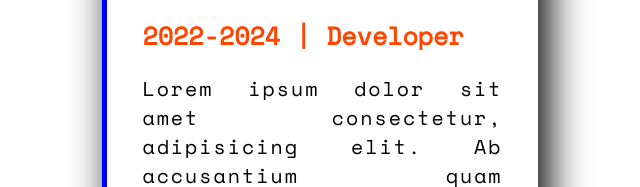
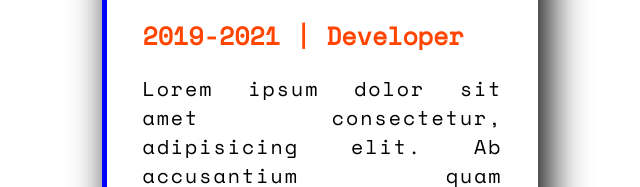
Before and after one commit to masumbillah-phy/portfolio-website-01, a plain HTML site: page index.html in a window 1280 px wide. Shown: the part 1617-1804 px from the top of the page, 640-1280 px from the left. Drawn offline with nearby package versions, Linux system fonts and the light colour scheme.

Commit message:
portfolio-website-01

```diff
--- a/index.html
+++ b/index.html
@@ -46,7 +46,7 @@
             </div>
             <div id="baby-web" class="developer-a">
                 <h2>Baby Web Developer</h2>
-                <h4>2022-2024 |  Developer</h4>
+                <h4>2019-2021 |  Developer</h4>
                 <p>Lorem ipsum dolor sit amet consectetur, adipisicing elit. Ab accusantium quam similique blanditiis nesciunt error pariatur facilis, dicta aliquam illo sit eaque quae rerum, tempore deserunt dolores iure rem mollitia!</p>
             </div>
         </div>
```
